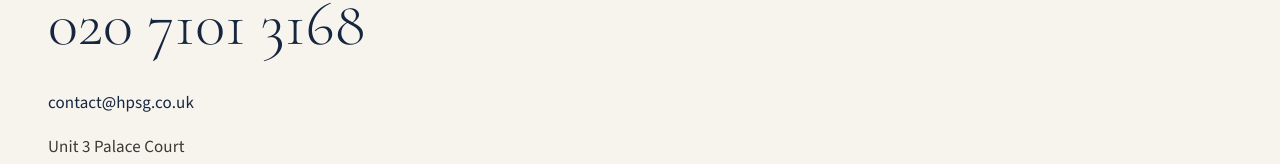
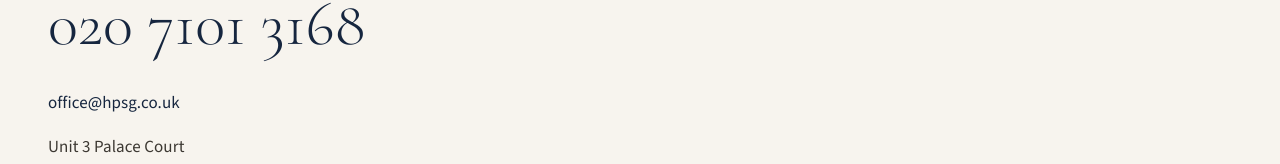
Before and after one commit to BabyShield/hpsg, a Next.js app: page /contact in a window 1280 px wide. Shown: the part 770-934 px from the top of the page. Built offline with nearby package versions, Linux system fonts and the light colour scheme.

Commit message:
Use office@hpsg.co.uk as the only published email.
Replace contact@hpsg.co.uk in site data, the contact form, and project rules.

```diff
--- a/src/app/contact/page.tsx
+++ b/src/app/contact/page.tsx
@@ -202,7 +202,7 @@ export default function ContactPage() {
           <p className="text-sm text-grey-600">
             {site.formEndpoint
               ? "Send an enquiry."
-              : "The form opens an email to contact@hpsg.co.uk."}
+              : `The form opens an email to ${site.email}.`}
           </p>
           <label className="block">
             <span className="kicker text-navy">Name</span>
--- a/src/data/site.ts
+++ b/src/data/site.ts
@@ -11,7 +11,7 @@ export const site = {
   },
   phoneDisplay: "020 7101 3168",
   phoneTel: "+442071013168",
-  email: "contact@hpsg.co.uk",
+  email: "office@hpsg.co.uk",
   url: "https://hpsg.co.uk",
   contentRevised: "2026-09-18",
   footerLegal:
```
Also changed, not shown: 2 other files (tests, documents, lock files or other folders).
